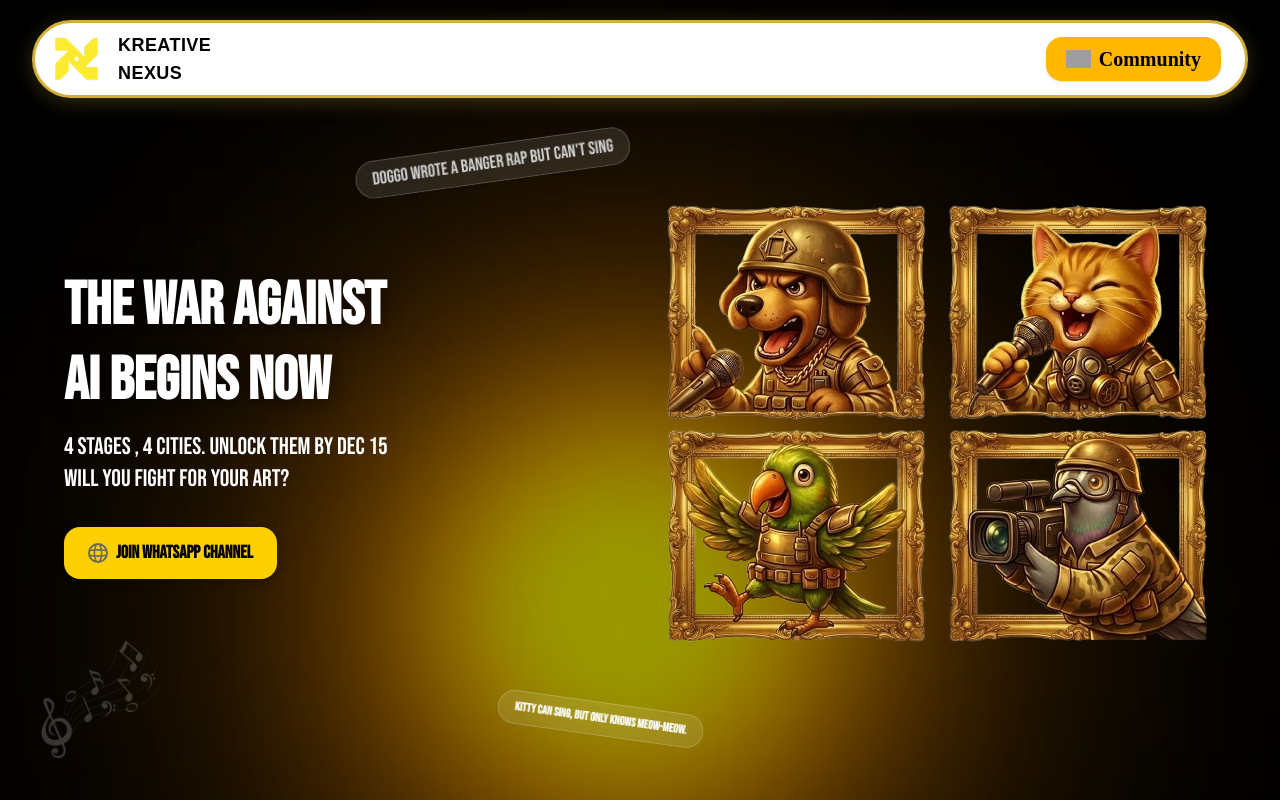
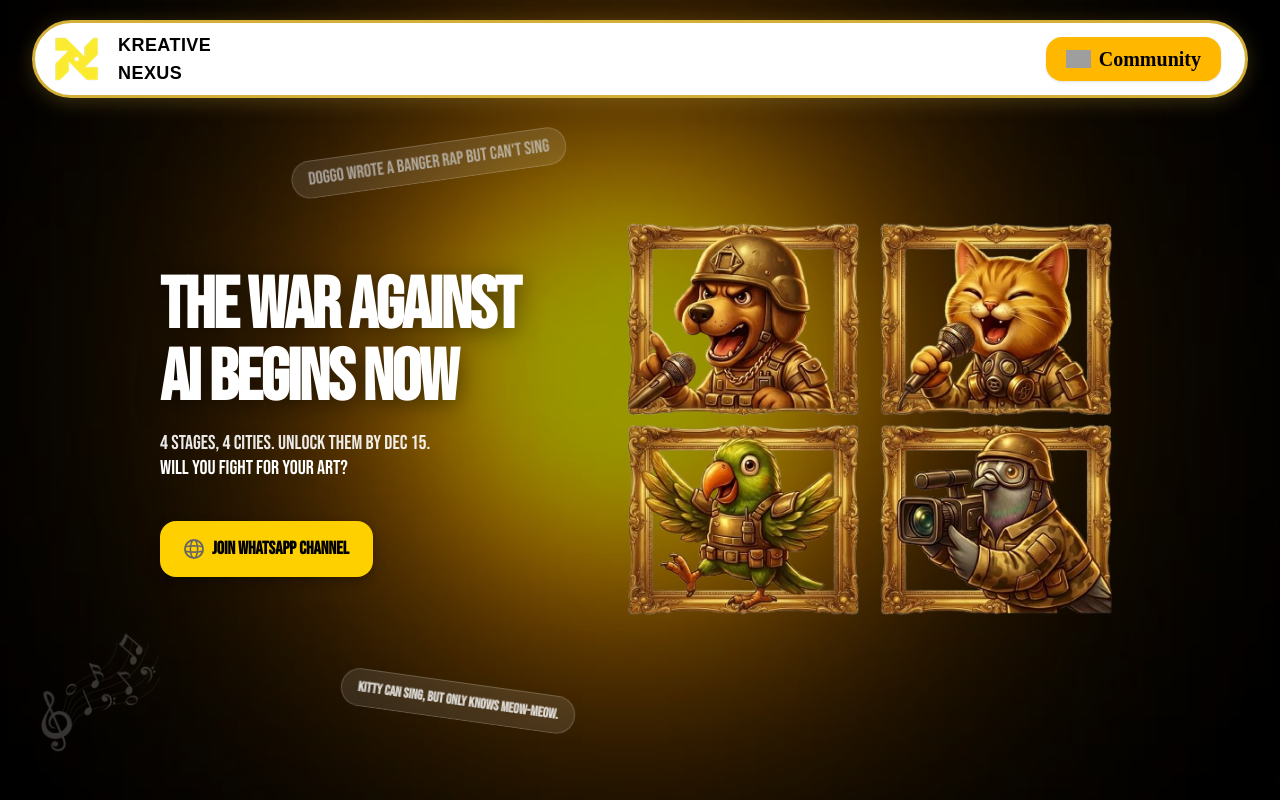
Before and after one commit to Ide8Works/KreativeNexus, a Next.js app: page / in a window 1280 px wide. Shown: the top 800 px of the page. Built offline with nearby package versions, Linux system fonts and the light colour scheme; grey boxes are pictures that could not be loaded; a web font is replaced by a local one.

Commit message:
feat(hero-section): framer-motion added and Hero Section UI Refactored

```diff
--- a/package.json
+++ b/package.json
@@ -8,6 +8,7 @@
     "start": "next start"
   },
   "dependencies": {
+    "framer-motion": "^12.23.24",
     "lucide-react": "^0.554.0",
     "next": "16.0.3",
     "react": "19.2.0",
--- a/src/components/HeroSection.tsx
+++ b/src/components/HeroSection.tsx
@@ -1,53 +1,212 @@
+"use client";
+
 import Image from "next/image";
+import { motion } from "framer-motion";
 
 export default function HeroSection() {
   return (
-    <section className="relative w-full min-h-screen flex items-center justify-center px-3 pt-32 md:pb-20 bg-black font-brand">
-      <Image
-        src="/lyrics.png"
-        alt="music"
-        width={120}
-        height={120}
-        className="hidden md:block absolute left-10 bottom-10 opacity-20 animate-float z-20"
-      />
+    <section className="relative w-full min-h-screen flex items-center justify-center px-4 sm:px-40 pt-28 md:pt-32 pb-12 md:pb-20 bg-black font-brand overflow-hidden">
+      {/* Animated decorative elements */}
+      <motion.div
+        initial={{ opacity: 0, y: 20 }}
+        animate={{ opacity: 0.2, y: 0 }}
+        whileHover={{
+          opacity: 0.4,
+          scale: 1.1,
+          rotate: 5,
+        }}
+        transition={{ delay: 0.3, duration: 0.6 }}
+        className="hidden md:block absolute left-10 bottom-10 z-20 cursor-pointer"
+      >
+        <motion.div
+          animate={{
+            y: [0, -10, 0],
+          }}
+          transition={{
+            duration: 3,
+            repeat: Infinity,
+            ease: "easeInOut",
+          }}
+        >
+          <Image src="/lyrics.png" alt="music" width={120} height={120} />
+        </motion.div>
+      </motion.div>
 
-      <div className="hidden md:block absolute top-36 right-[30%] md:right-[55%] translate-x-[20%] -rotate-8 bg-white/10 border border-white/20 text-[#D2D2D2] px-4 py-1 rounded-full backdrop-blur-sm text-xs md:text-lg z-20">
-        Doggo wrote a banger rap but can't sing
+      <motion.div
+        initial={{ opacity: 0, x: -20 }}
+        animate={{ opacity: 1, x: 0 }}
+        whileHover={{
+          scale: 1.05,
+          rotate: -12,
+          boxShadow: "0 8px 24px rgba(255, 255, 255, 0.15)",
+          backgroundColor: "rgba(255, 255, 255, 0.15)",
+        }}
+        transition={{ delay: 0.5, duration: 0.5 }}
+        className="hidden md:block absolute top-36 right-[30%] md:right-[60%] translate-x-[20%] -rotate-8 bg-white/10 border border-white/20 text-[#D2D2D2] px-4 py-1 rounded-full backdrop-blur-sm text-xs md:text-lg z-20 cursor-default"
+      >
+        <motion.span
+          animate={{
+            opacity: [1, 0.7, 1],
+          }}
+          transition={{
+            duration: 2,
+            repeat: Infinity,
+            ease: "easeInOut",
+          }}
+        >
+          Doggo wrote a banger rap but can't sing
+        </motion.span>
+      </motion.div>
+
+      <motion.div
+        initial={{ opacity: 0, x: 20 }}
+        animate={{ opacity: 1, x: 0 }}
+        whileHover={{
+          scale: 1.08,
+          rotate: 12,
+          boxShadow: "0 8px 24px rgba(255, 255, 255, 0.2)",
+          backgroundColor: "rgba(255, 255, 255, 0.15)",
+        }}
+        transition={{ delay: 0.6, duration: 0.5 }}
+        className="hidden md:block absolute bottom-20 md:right-[55%] rotate-[8deg] bg-white/10 border border-white/20 text-white px-4 py-2 rounded-full backdrop-blur-sm text-xs md:text-sm z-20 font-bold cursor-default"
+      >
+        <motion.span
+          animate={{
+            opacity: [1, 0.8, 1],
+          }}
+          transition={{
+            duration: 2.5,
+            repeat: Infinity,
+            ease: "easeInOut",
+            delay: 0.5,
+          }}
+        >
+          Kitty can sing, but only knows meow-meow.
+        </motion.span>
+      </motion.div>
+
+      <div className="flex flex-col gap-10 md:flex-row justify-between items-center w-full max-w-6xl relative z-10">
+        {/* Text Content */}
+        <motion.div
+          initial={{ opacity: 0, y: 30 }}
+          animate={{ opacity: 1, y: 0 }}
+          transition={{ duration: 0.7 }}
+          className="text-center md:text-left"
+        >
+          <motion.h1
+            className="text-4xl md:text-7xl font-bold uppercase tracking-tight drop-shadow-[0_4px_12px_rgba(0,0,0,0.5)]"
+            initial={{ opacity: 0, y: 20 }}
+            animate={{ opacity: 1, y: 0 }}
+            transition={{ delay: 0.2, duration: 0.6 }}
+          >
+            <motion.span
+              className="inline-block"
+              whileHover={{ scale: 1.05, color: "#FFD000" }}
+              transition={{ type: "spring", stiffness: 300 }}
+            >
+              The War Against
+            </motion.span>
+            <br />
+            <motion.span
+              className="inline-block"
+              whileHover={{ scale: 1.05, color: "#FFD000" }}
+              transition={{ type: "spring", stiffness: 300 }}
+            >
+              AI Begins Now
+            </motion.span>
+          </motion.h1>
+
+          <motion.p
+            initial={{ opacity: 0 }}
+            animate={{ opacity: 1 }}
+            transition={{ delay: 0.3 }}
+            className="mt-4 text-white text-sm md:text-xl leading-tight"
+          >
+            <motion.span
+              animate={{ opacity: [0.7, 1, 0.7] }}
+              transition={{ duration: 3, repeat: Infinity, ease: "easeInOut" }}
+            >
+              4 stages, 4 cities. Unlock them by Dec 15.
+            </motion.span>
+            <br />
+            Will you fight for your art?
+          </motion.p>
+
+          <motion.div
+            whileHover={{ scale: 1.03 }}
+            whileTap={{ scale: 0.98 }}
+            transition={{ type: "spring", stiffness: 400, damping: 17 }}
+            className="mt-6 md:mt-10"
+          >
+            <motion.button
+              className="flex items-center gap-2 bg-[#FFD000] text-black px-6 py-3.5 rounded-2xl text-base md:text-lg font-bold shadow-[0_4px_12px_rgba(0,0,0,0.3)] hover:bg-[#F8D146] active:shadow-[0_2px_6px_rgba(0,0,0,0.3)] transition-all duration-200 cursor-pointer relative overflow-hidden group"
+              whileHover={{
+                boxShadow: "0 8px 24px rgba(255, 208, 0, 0.4)",
+              }}
+            >
+              <motion.div
+                className="absolute inset-0 bg-white/20"
+                initial={{ x: "-100%" }}
+                whileHover={{ x: "100%" }}
+                transition={{ duration: 0.5 }}
+              />
+              <motion.div
+                whileHover={{ rotate: 360 }}
+                transition={{ duration: 0.6 }}
+              >
+                <Image src="/globe.svg" alt="globe" width={20} height={20} />
+              </motion.div>
+              <span className="relative z-10">Join Whatsapp Channel</span>
+            </motion.button>
+          </motion.div>
+        </motion.div>
+
+        {/* Hero Image */}
+        <motion.div
+          initial={{ opacity: 0, scale: 0.95 }}
+          animate={{ opacity: 1, scale: 1 }}
+          whileHover={{
+            scale: 1.02,
+            rotate: [0, 1, -1, 0],
+          }}
+          transition={{ delay: 0.2, duration: 0.6, ease: "easeOut" }}
+          className="relative z-30 mt-8 md:mt-0"
+        >
+          <motion.div
+            animate={{
+              y: [0, -8, 0],
+            }}
+            transition={{
+              duration: 4,
+              repeat: Infinity,
+              ease: "easeInOut",
+            }}
+          >
+            <Image
+              src="/heroimg2.png"
+              alt="Hero visual"
+              width={500}
+              height={500}
+              className="opacity-100 max-w-full h-auto"
+              priority
+            />
+          </motion.div>
+        </motion.div>
       </div>
 
-      <div className=" hidden md:block absolute bottom-16 md:right-[45%] rotate-[8deg] bg-white/10 border border-white/20 text-white px-4 py-2 rounded-full backdrop-blur-sm text-xs md:text-md z-20 font-bold">
-        Kitty can sing, but only knows meow-meow.
-      </div>
-
-      <div className="flex flex-col gap-12 md:flex-row justify-between items-center w-full  max-w-6xl">
-        <div className="relative gap-12 items-center z-10">
-          <div className="md:-space-y-2">
-            <h1 className="text-4xl md:text-6xl font-bold leading-tight drop-shadow-[0_3px_10px_rgba(0,0,0,0.6)] uppercase">
-              The War Against <br /> AI Begins Now
-            </h1>
-
-            <p className="md:mt-5 text-white text-xs md:text-2xl">
-              4 stages , 4 cities. Unlock them by Dec 15 <br />will you fight for your art?
-            </p>
-
-            <button className=" mt-5 md:mt-10 flex items-center gap-2 bg-[#FFD000] text-black px-6 py-3 rounded-2xl text-lg shadow-[0_3px_8px_rgba(0,0,0,0.3)] hover:bg-[#F8D146] transition cursor-pointer font-bold">
-              <span className="text-xl">
-                <img src="/globe.svg" className="h-5 w-5" alt="" />
-              </span>
-          Join Whatsapp Channel
-            </button>
-          </div>
-        </div>
-
-        <div className="relative z-30">
-          <img src="/heroimg2.png" className="opacity-100 pointer-events-none" alt="" />
-        </div>
-      </div>
-
-      <div
-        className="absolute inset-0 bg-cover opacity-60 z-0"
+      {/* Background */}
+      <motion.div
+        className="absolute inset-0 bg-cover bg-center opacity-60 z-0"
         style={{ backgroundImage: "url('/bg-gradient.jpg')" }}
-      ></div>
+        animate={{
+          scale: [1, 1.05, 1],
+        }}
+        transition={{
+          duration: 20,
+          repeat: Infinity,
+          ease: "linear",
+        }}
+      />
     </section>
   );
 }
```
Also changed, not shown: 1 other file (tests, documents, lock files or other folders).
